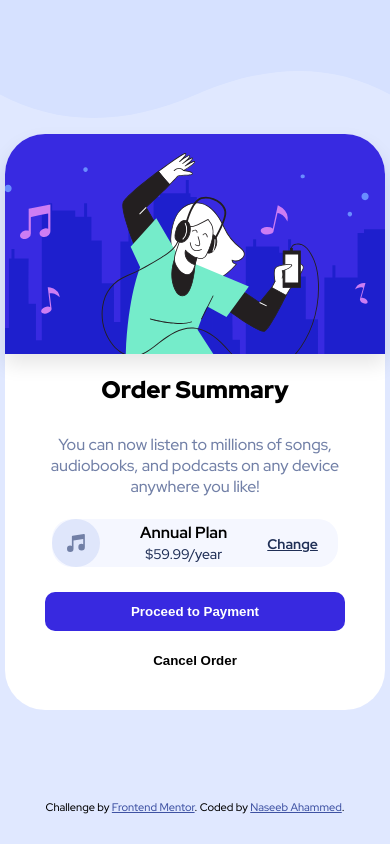
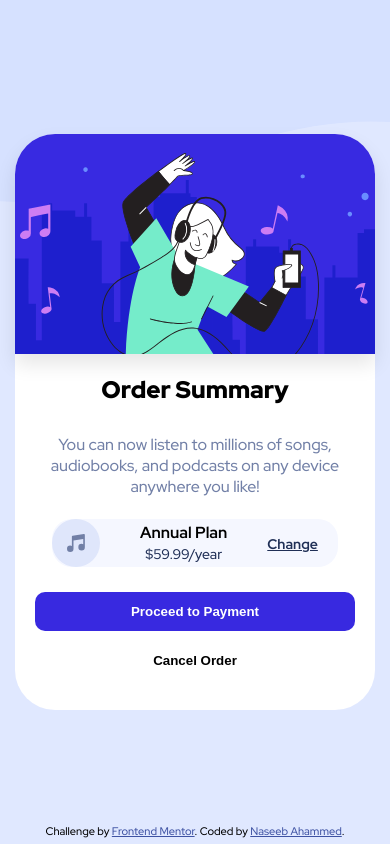
Before and after one commit to naseebahammed/order_summary_card, a website: page index.html in a window 390 px wide. Drawn offline with Linux system fonts and the light colour scheme.

Commit message:
Responsive Design Created

```diff
--- /dev/null
+++ b/assets/scss/responsive.scss
@@ -0,0 +1,23 @@
+@media only screen and (max-width: 1024px) {
+  .container {
+    background-image: url("../images/pattern-background-mobile.svg");
+  }
+  .card {
+    width: 360px !important;
+
+    &__img {
+      height: 220px !important;
+    }
+
+    &__body {
+      display: grid;
+      grid-template-columns: 1fr;
+      grid-template-rows: 40px 80px 1fr 1fr;
+      padding: 20px 20px !important;
+      text-align: center;
+    }
+  }
+  .attribution {
+    bottom: 6px !important;
+  }
+}
--- a/assets/scss/style.scss
+++ b/assets/scss/style.scss
@@ -109,3 +109,5 @@
     }
   }
 }
+
+@import "responsive.scss";
```
Also changed, not shown: assets/css/style.css.
